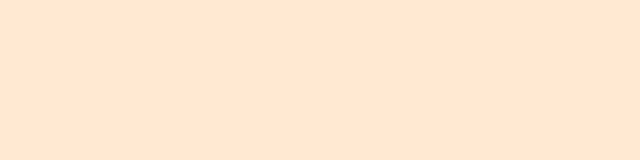
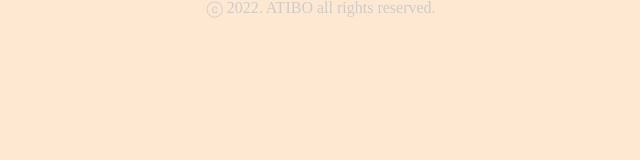
Before and after one commit to student-inbody-kiosk/ATIBO, a Vue app in the folder frontend/: page /admin in a window 1280 px wide. Shown: the top 160 px of the page, without its empty margins (319-959 px from the left). Built offline with nearby package versions, Linux system fonts and the light colour scheme.

Commit message:
FE:fix: AdmLayout

```diff
--- a/frontend/src/components/admin/AdmLayout.vue
+++ b/frontend/src/components/admin/AdmLayout.vue
@@ -10,10 +10,13 @@
             <slot name="admin-main"></slot>
         </main>
 
-        <footer>
-            <slot name="admin-footer"></slot>
-        </footer>
+        <footer class="admin-footer">ⓒ 2022. ATIBO all rights reserved.</footer>
     </div>
 </template>
 
-<style lang="scss"></style>
+<style lang="scss">
+.admin-footer {
+    text-align: center;
+    color: $gray;
+}
+</style>
--- a/frontend/src/styles/utils/_variables.scss
+++ b/frontend/src/styles/utils/_variables.scss
@@ -7,6 +7,7 @@ $admin-secondary: #81a0bb;
 
 $white: #f5f5f5;
 $black: #222222;
+$gray: #cccccc;
 
 // breakpoints
 $breakpoint-laptop: 1280px;
--- a/frontend/src/views/admin/AdmIndexView.vue
+++ b/frontend/src/views/admin/AdmIndexView.vue
@@ -1,5 +1,9 @@
-<script setup lang="ts"></script>
+<script setup lang="ts">
+import AdmLayout from '@/components/admin/AdmLayout.vue';
+</script>
 
-<template><div></div></template>
+<template>
+    <AdmLayout></AdmLayout>
+</template>
 
 <style lang="scss"></style>
```
